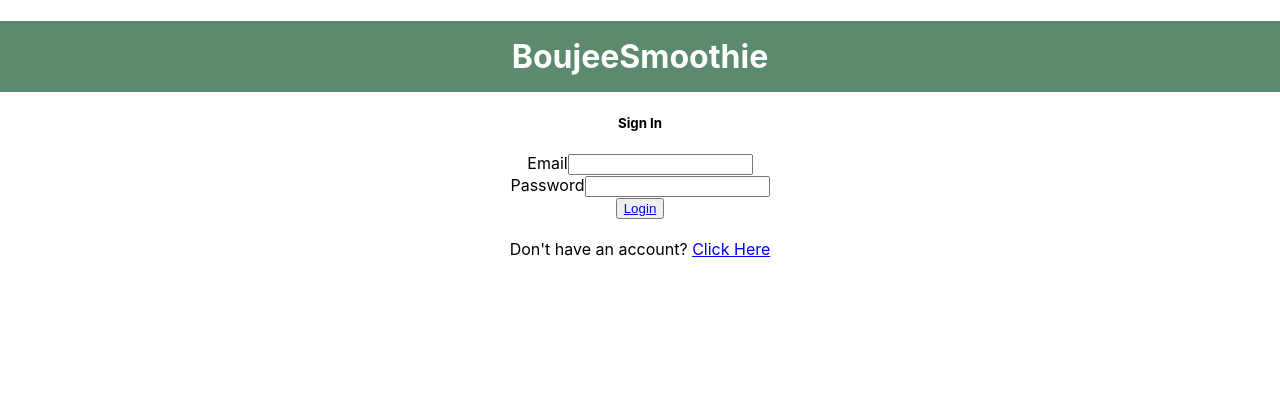
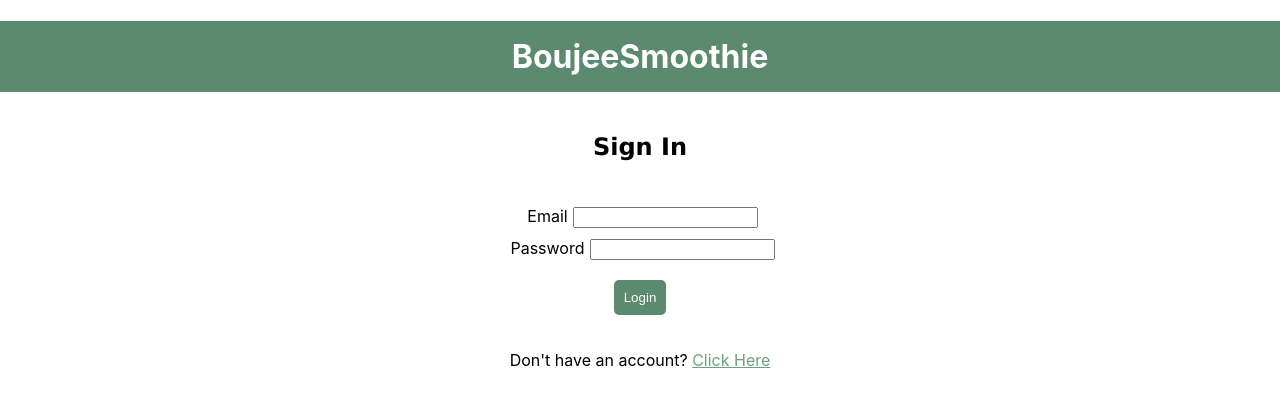
Before and after one commit to cedricll/CS125-SmoothieApp, a React (Create React App) app: page / in a window 1280 px wide. Shown: the top 406 px of the page. Built offline with nearby package versions, Linux system fonts and the light colour scheme.

Commit message:
Edited CSS

```diff
--- a/src/App.css
+++ b/src/App.css
@@ -20,7 +20,7 @@
 }
 
 .App-link {
-  color: #61dafb;
+  color: #6ba181;
 }
 
 .Navigation {
@@ -51,12 +51,39 @@
 }
 
 .Navigation li:hover {
-  background-color: rgb(74, 105, 83);
+  background-color: #6ba181;
 }
 
 .Nav-link {
   color: white;
   align-items: center;
+}
+
+.Button {
+  background-color: #5b8a6e;
+  border-radius: 5px;
+  border-style: none;
+  padding: 10px;
+  margin: 10px;
+  color: white;
+}
+
+.Button:hover {
+  background-color: #6ba181;
+  cursor: pointer;
+}
+
+.Title {
+  font-size: x-large;
+  font-family: Verdana, Geneva, Tahoma, sans-serif;
+}
+
+.input-field {
+  padding: 5px;
+}
+
+.input-field label{
+  padding: 5px;
 }
 
 @keyframes App-logo-spin {
--- a/src/App.js
+++ b/src/App.js
@@ -3,19 +3,20 @@ import React, {useEffect, useState} from 'react';
 import SignIn from './components/Registration/SignIn';
 import SignUp from './components/Registration/SignUp';
 import Home from './components/Home';
-import Navigation from "./components/Navigation";
 import Search from "./components/Search";
 import Profile from "./components/Profile";
+import RecipePage from "./components/RecipePage";
 import {BrowserRouter, Route} from "react-router-dom";
 
 function App() {
   return (
     <BrowserRouter>
       <div className="App">
-          <Route path="/signup" exact component={SignUp}/>
+          <Route path="/signup" component={SignUp}/>
           <Route path="/home" component={Home}/>
           <Route path="/search" component={Search}/>
           <Route path="/profile" component={Profile}/>
+          <Route path="/recipe" component={RecipePage}/>
           <Route path="/" exact component={SignIn}/>
       </div>
     </BrowserRouter>
--- a/src/components/Recipe.js
+++ b/src/components/Recipe.js
@@ -1,4 +1,4 @@
-import React from 'react'
+import React from 'react';
 
 const Recipe = ({title, calories, image}) => {
     return (
--- /dev/null
+++ b/src/components/RecipePage.js
@@ -0,0 +1,18 @@
+import React, {Component} from 'react';
+import '../App.css';
+import Navigation from "./Navigation";
+
+class RecipePage extends Component {
+
+    render() {
+        return (
+            <div className="App">
+                <Navigation/>
+                <br/><br/><br/><br/><br/><br/><br/>
+                <h1>Recipe</h1>
+            </div>
+        )
+    }
+}
+
+export default RecipePage;
--- a/src/components/Registration/SignIn.js
+++ b/src/components/Registration/SignIn.js
@@ -23,22 +23,27 @@ class SignIn extends Component {
             <div className="container">
                 <h1 className="App-header">BoujeeSmoothie</h1>
 
-                <form onSubmit={this.handleSubmit} className="white">
-                    <h5 className = "grey-text text-darken-3">Sign In</h5>
+                <form onSubmit={this.handleSubmit}>
+                    <h5 className="Title">Sign In</h5>
+
                     <div className="input-field">
                         <label htmlFor="email">Email</label>
-                        <input type = "email" id = "email" onChange={this.handleChange}/>
+                        <input type="email" id="email" onChange={this.handleChange}/>
                     </div>
+
                     <div className="input-field">
                         <label htmlFor="password">Password</label>
-                        <input type = "password" id = "password" onChange={this.handleChange}/>
+                        <input type="password" id="password" onChange={this.handleChange}/>
                     </div>
+
                     <div className="input-field">
-                        <button className="btn pink lighten-1 z-depth-0"><Link to="/home">Login</Link></button>
+                        <Link to="/home">
+                            <button className="Button">Login</button>
+                        </Link>
                     </div>
                 </form>
-                <br/>
-                Don't have an account? <Link to="/signup">Click Here</Link>
+
+                <br/>Don't have an account? <Link to="/signup" className="App-link">Click Here</Link>
             </div>
         )
     }
--- a/src/components/Registration/SignUp.js
+++ b/src/components/Registration/SignUp.js
@@ -25,28 +25,44 @@ class SignUp extends Component {
             <div className = "container">
                 <h1 className="App-header">BoujeeSmoothie</h1>
 
-                <form onSubmit={this.handleSubmit} className="white">
-                    <h5 className = "grey-text text-darken-3">Sign Up</h5>
+                <form onSubmit={this.handleSubmit}>
+                    <h5 className="Title">Sign Up</h5>
+
+                    <div className="input-field">
+                        <label htmlFor="firstName">First Name</label>
+                        <input type="text" id="firstName" onChange={this.handleChange}/>
+                    </div>
+
+                    <div className="input-field">
+                        <label htmlFor="lastName">Last Name</label>
+                        <input type="text" id="lastName" onChange={this.handleChange}/>
+                    </div>
+
                     <div className="input-field">
                         <label htmlFor="email">Email</label>
-                        <input type = "email" id = "email" onChange={this.handleChange}/>
+                        <input type="email" id="email" onChange={this.handleChange}/>
                     </div>
+
                     <div className="input-field">
                         <label htmlFor="password">Password</label>
-                        <input type = "password" id = "password" onChange={this.handleChange}/>
+                        <input type="password" id="password" onChange={this.handleChange}/>
                     </div>
+
                     <div className="input-field">
-                        <label htmlFor="firstName">First Name</label>
-                        <input type = "text" id = "firstName" onChange={this.handleChange}/>
+                        <label htmlFor="password">Password</label>
+                        <input type="password" id="password" onChange={this.handleChange}/>
                     </div>
+
                     <div className="input-field">
-                        <label htmlFor="lastName">Last Name</label>
-                        <input type = "text" id = "lastName" onChange={this.handleChange}/>
+                        <Link to="/">
+                            <button className="Button">Sign Up</button>
+                        </Link>
                     </div>
-                    <div className="input-field">
-                        <button className="btn pink lighten-1 z-depth-0"><Link to="/">Sign Up</Link></button>
-                    </div>
+
+
                 </form>
+
+                <br/>Already have an account? <Link to="/" className="App-link">Sign in</Link>
             </div>
         )
     }
```
Also changed, not shown: src/components/Home.js (+4 -4 lines), 1 other file (tests, documents, lock files or other folders).
